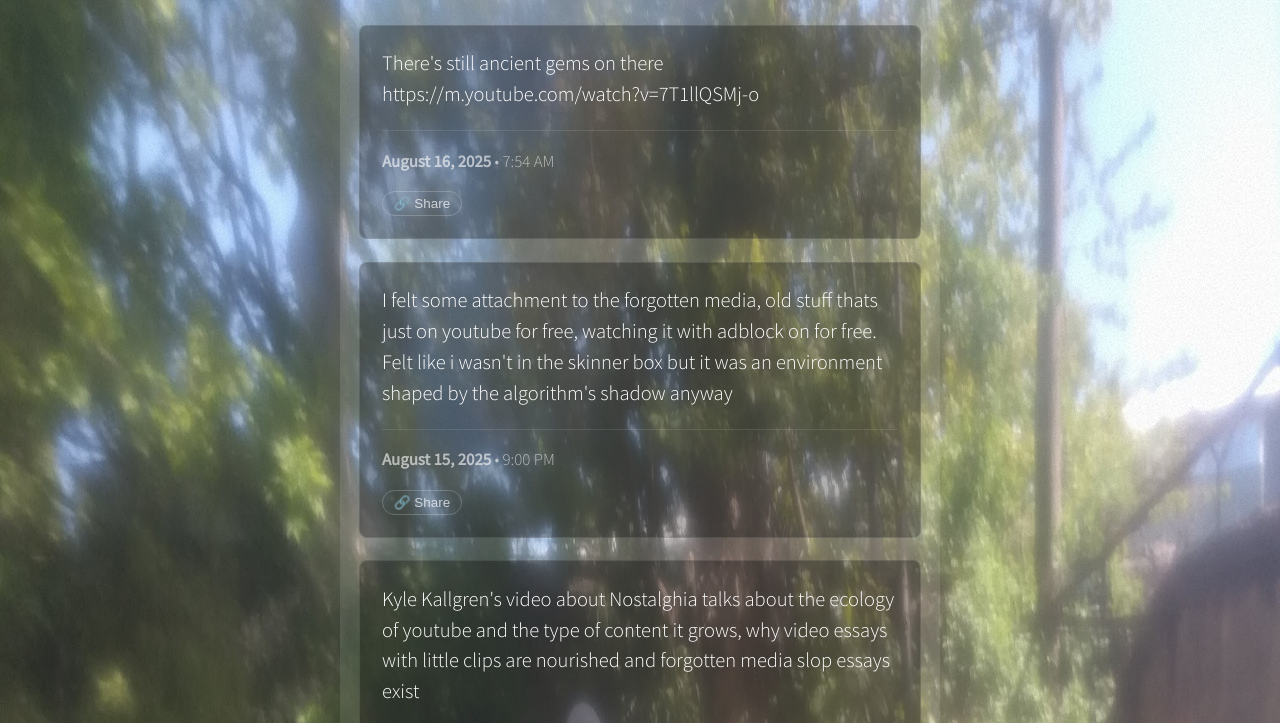
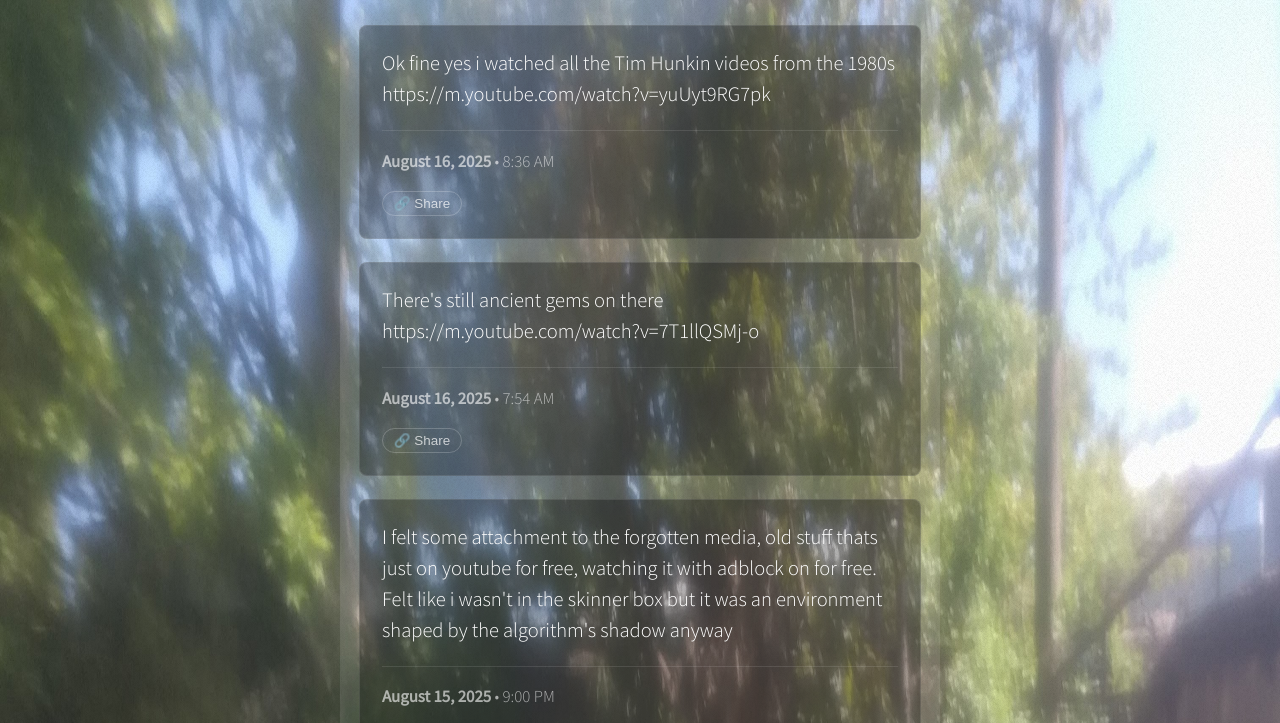
Before and after one commit to gngdb/gngdb.github.io, a plain HTML site: page microblog.html in a window 1280 px wide. Shown: the part 145-868 px from the top of the page. Drawn offline with Linux system fonts and the light colour scheme.

Commit message:
Add microblog post #20

```diff
--- a/microblog.html
+++ b/microblog.html
@@ -158,7 +158,20 @@
 
 
 
-						<div class="microblog-post" id="post-19">
+
+						<div class="microblog-post" id="post-20">
+				<div class="post-content">
+					Ok fine yes i watched all the Tim Hunkin videos from the 1980s https://m.youtube.com/watch?v=yuUyt9RG7pk
+				</div>
+				<div class="post-meta">
+					<span class="post-date">August 16, 2025</span> • <span class="post-time">8:36 AM</span>
+					<div class="post-actions">
+						<button class="repost-btn" onclick="copyPostLink('post-20')">🔗 Share</button>
+					</div>
+				</div>
+			</div>
+
+<div class="microblog-post" id="post-19">
 				<div class="post-content">
 					There&#x27;s still ancient gems on there https://m.youtube.com/watch?v=7T1llQSMj-o
 				</div>
```
